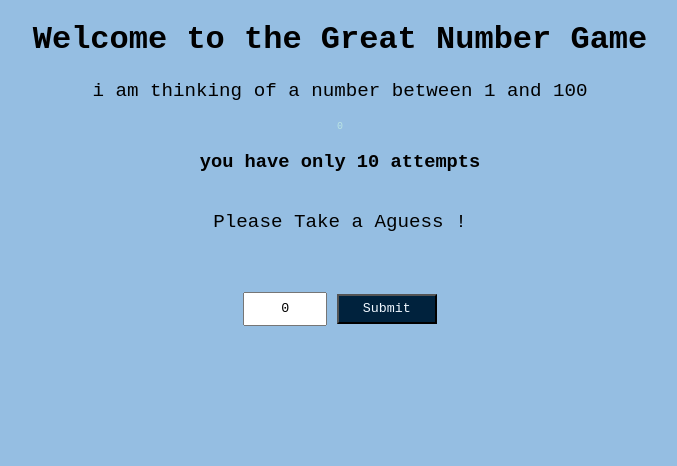
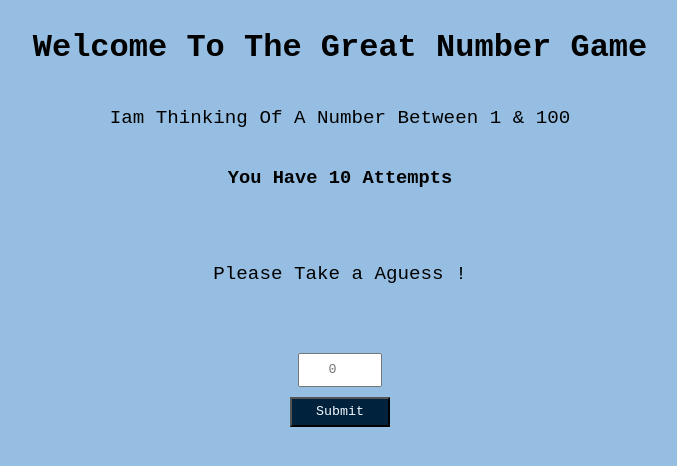
Before and after one commit to MohnadSaadeh/Frameworks, a Flask app: page / in a window 1280 px wide. Shown: the top 466 px of the page, without its empty margins (300-977 px from the left). Run offline with Flask 3, Linux system fonts and the light colour scheme.

Commit message:
fix for loop & input

```diff
--- a/flask/assignments/Great Number Game/static/css/style.css
+++ b/flask/assignments/Great Number Game/static/css/style.css
@@ -3,7 +3,6 @@
     padding: 0;
     font-family:'Courier New', Courier, monospace;
     text-align:  center;
-
 }
 h4 {
     color: rgb(186, 228, 228);
@@ -12,18 +11,18 @@ h4 {
 }
 p{
     font-size: larger;
-
 }
 
 body{
+    display: flex;
     background-color: rgb(149, 190, 226);
+    flex-direction: column;
 }
 .container {
-
+    text-align: center;
     display: flex;
     align-items: center;
     justify-content: center;
-
 }
 .helper_color {
     width: 200px;
@@ -32,8 +31,8 @@ body{
     border: solid black;
 }
 .helper_color_lose{
-    width: 200px;
-    height: 200px;
+    width: 300px;
+    height: 300px;
     background-color: rgb(221, 9, 9);
     border: solid black;
 }
@@ -45,16 +44,15 @@ body{
     border: solid black;
 }
 .helper_color3 {
-    width: 200px;
-    height: 200px;
+    width: 300px;
+    height: 300px;
     background-color: rgb(93, 245, 93);
     border: solid black;
 }
 
 form {
-
-    flex-direction: column;
     justify-content: center;
+    border: 30px;
     padding: 20px;
     margin: 20px;
 }
@@ -66,7 +64,12 @@ button {
     align-items:center;
     align-content: center;
 }
+.clearsession{
+    width: 200px;
+    height: 45px;
+}
 input{
+    margin: 10px;
     width: 80px;
     height: 30px;
 }
--- a/flask/assignments/Great Number Game/templates/index.html
+++ b/flask/assignments/Great Number Game/templates/index.html
@@ -7,15 +7,14 @@
     <link rel="stylesheet" href="{{ url_for('static' , filename='css/style.css' ) }}">
 </head>
 <body>
-    <h1>Welcome to the Great Number Game</h1>
-    <p>i am thinking of a number between 1 and 100</p>
+    <h1>Welcome To The Great Number Game</h1>
+    <p>Iam Thinking Of A Number Between 1 & 100</p>
 
-    <h4>{{session['theGuessed']}}</h4>
-    <h3> you have only {{session['attemptsUser']}} attempts</h3>
+    <h3> You Have {{session['attemptsUser']}} Attempts</h3>
     <div class="container">
-        {% if ( session['attempts'] != 0 ): %}
+        {% if (11 > session['attempts'] > 0 ): %}
 
-        <!-- if the number is true in the 10th attempt you will win the game-->
+        <!-- if you didnt guessthe correct num in 10 times , ypu will lose-->
         {% if ( session['attempts'] == 10 and session['theGuessed'] != session['rand'] ): %}
         <div class="helper_color_lose">
             <h2>{{session['theGuessed']}}</h2>
@@ -25,13 +24,23 @@
                 <button class="clearsession">play again</button>
             </form>
         </div>
-        {% endif %}
+        {% elif ( session['theGuessed'] > session['rand'] ): %}
+        <div class="helper_color">
+            <div>
+                <h2>{{session['theGuessed']}}</h2>
+                <h3>is too high</h3>
+            </div>
+            <div>
+                <br><br>
+                <form action="/yourguess" method="post" >
+                <br>
+                <input type="number" name="yournu_num" placeholder="0" min="1" max="100" required>
+                <br>
+                <button>Submit</button>
+                </form>
+            </div>
+        </div>
 
-        {% if ( session['theGuessed'] > session['rand'] ): %}
-        <div class="helper_color">
-            <h2>{{session['theGuessed']}}</h2>
-            <h3>is too high</h3>
-        </div>
         {% elif ( session['theGuessed'] == session['rand'] ): %}
         <div class="helper_color3">
             <h2>{{session['theGuessed']}}</h2>
@@ -41,23 +50,32 @@
                 <button class="clearsession">play again</button>
             </form>
         </div>
-        {% else: %}
+        {% elif ( session['rand'] > session['theGuessed']  ): %}
         <div class="helper_color2">
             <h2>{{session['theGuessed']}}</h2>
             <h3>is too low</h3>
+            <br><br>
+            <form action="/yourguess" method="post" >
+                <br>
+                <input type="number" name="yournu_num" placeholder="0" min="1" max="100" required>
+                <br>
+                <button>Submit</button>
+                </form>
+        </div>
+
+        {% endif %}
+        {%else: %}
+        <div>
+            <br><br>
+            <p>Please Take a Aguess !</p>
+            <form action="/yourguess" method="post" >
+                <br>
+                <input type="number" name="yournu_num" placeholder="0" min="1" max="100" required>
+                <br>
+                <button>Submit</button>
+            </form>
         </div>
         {% endif %}
-
-
-        {%else: %}
-        <p>Please Take a Aguess !</p>
-        {% endif %}
-
     </div>
-    <form action="/yourguess" method="post" >
-        <input type="text" name="yournu_num" value="0">
-        <button>Submit</button>
-
-    </form>
 </body>
 </html>
--- a/flask/assignments/Great Number Game/theRandom.py
+++ b/flask/assignments/Great Number Game/theRandom.py
@@ -2,7 +2,6 @@ from flask import Flask ,render_template , session ,redirect , request
 import random
 app =  Flask(__name__)
 app.secret_key = 'my random'
-
 
 @app.route('/')
 def theroot1():
@@ -10,13 +9,10 @@ def theroot1():
     session['theGuessed'] = 0
     session['attempts'] = 0
     session['attemptsUser'] = 10
-
     print(session['rand'])
     return render_template("index.html")
 
-
 # Transfrom Data from fromtEnd To BackEnt
-
 @app.route('/yourguess' , methods = ['POST'])
 def theguss():
     session['theGuessed'] = int(request.form['yournu_num'])
@@ -27,19 +23,12 @@ def theguss():
 @app.route('/toredirect')
 def theRediFun():
     return render_template("index.html")
-
 #Transfrom Data from fromtEnd To BackEnt
-
-
-
 
 @app.route('/clear')
 def theclear():
     session.clear()
     return redirect('/')
 
-
 if __name__=="__main__":
-    # app.run(debug=True)
-    #app.run(host='192.168.1.12')
-    app.run(host='192.168.1.12' , port=1200, debug=True)
+    app.run(debug=True)
```
